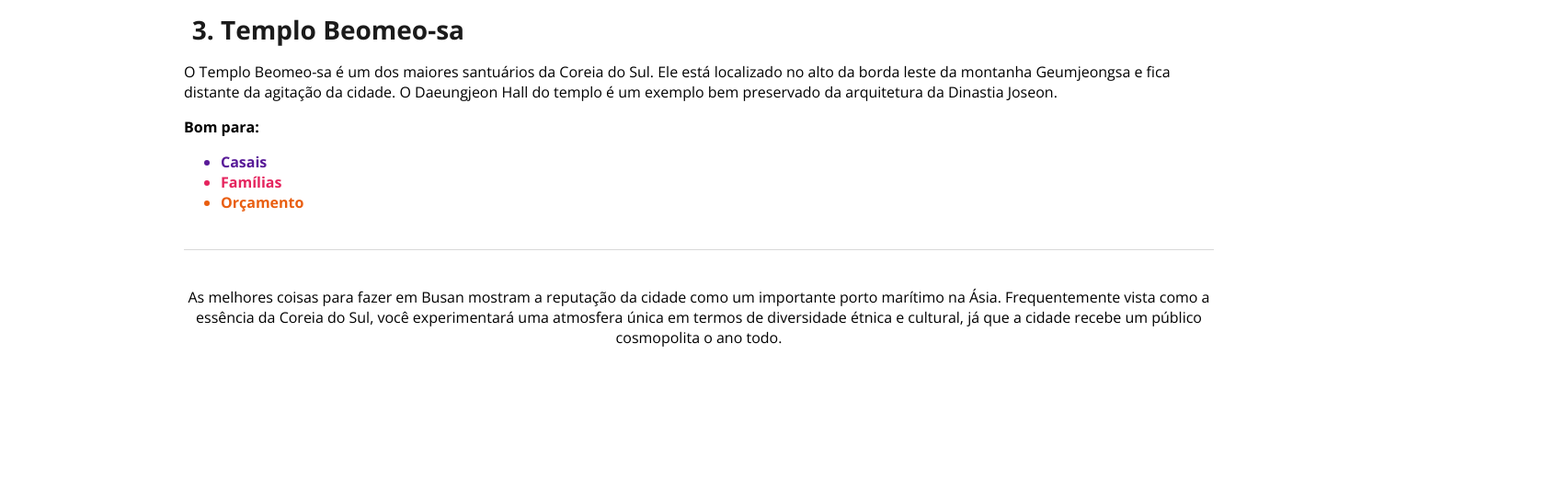
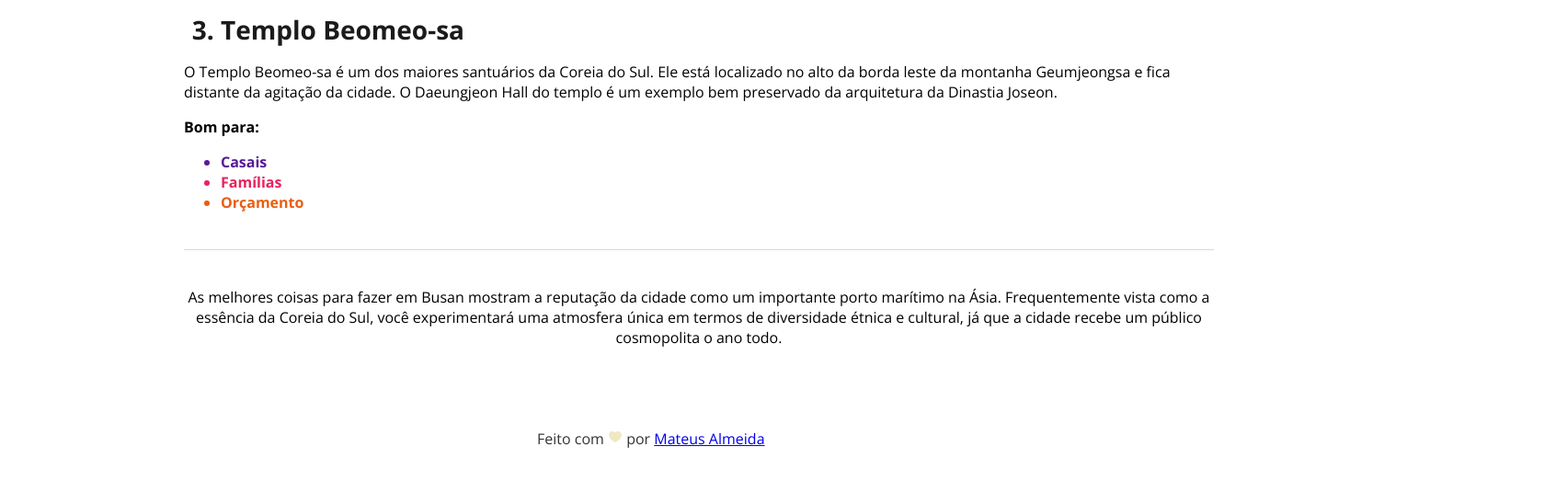
Before and after one commit to Mateus-lang/Local-turistico, a plain HTML site: page index.html in a window 1280 px wide. Shown: the part 2500-3023 px from the top of the page at 92% size, 1704 px wide, since content can reach past the window. Before the commit the page ends 2943 px from the top, so only its background shows below. Drawn offline with nearby package versions, Linux system fonts and the light colour scheme.

Commit message:
add footer on project

```diff
--- a/index.html
+++ b/index.html
@@ -95,6 +95,15 @@
         </ul>
       </div>
       <p id="end">As melhores coisas para fazer em Busan mostram a reputação da cidade como um importante porto marítimo na Ásia. Frequentemente vista como a essência da Coreia do Sul, você experimentará uma atmosfera única em termos de diversidade étnica e cultural, já que a cidade recebe um público cosmopolita o ano todo.</p>
+
     </section>
+    <footer class="footer">
+      <span
+        >Feito com <img src="assets/ph_heart-fill.svg" alt="coração" /> por
+        <a href="https://www.linkedin.com/in/mateus-almeida-b9b614214/"
+          >Mateus Almeida</a
+        >
+      </span>
+    </footer>
   </body>
 </html>
--- a/style.css
+++ b/style.css
@@ -142,3 +142,9 @@ ul{
   width: 1120px;
   text-align: center;
 }
+.footer {
+  width: 1120px;
+  box-sizing: border-box;
+  margin: 88px 10vw 65px 45vw;
+  color: var(--text-secondary);
+}
```
Also changed, not shown: assets/ph_heart-fill.svg (added).
